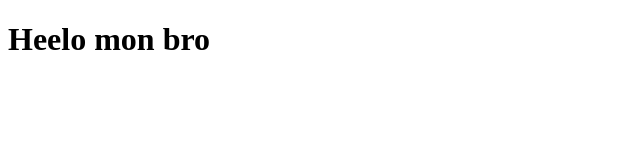
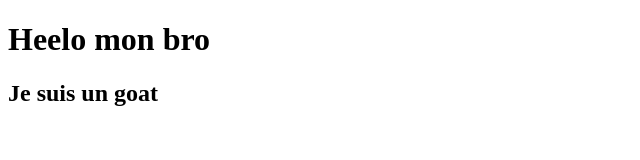
Before and after one commit to Glynno22/congenial-barnacle, a plain HTML site: page hello.html in a window 1280 px wide. Shown: the whole page, without its empty margins (0-640 px from the left). Drawn offline with Linux system fonts and the light colour scheme.

Commit message:
mon fichier hello.html et index.html ajouter

```diff
--- a/hello.html
+++ b/hello.html
@@ -7,5 +7,6 @@
 </head>
 <body>
     <h1>Heelo mon bro</h1>
+    <H2>Je suis un goat</H2>
 </body>
 </html>
```
Also changed, not shown: index.html (added).
